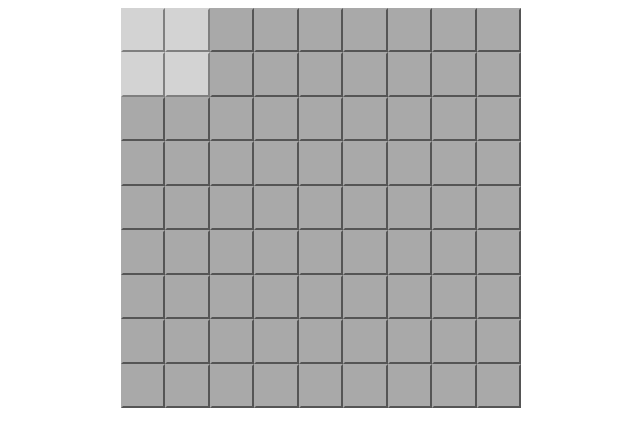
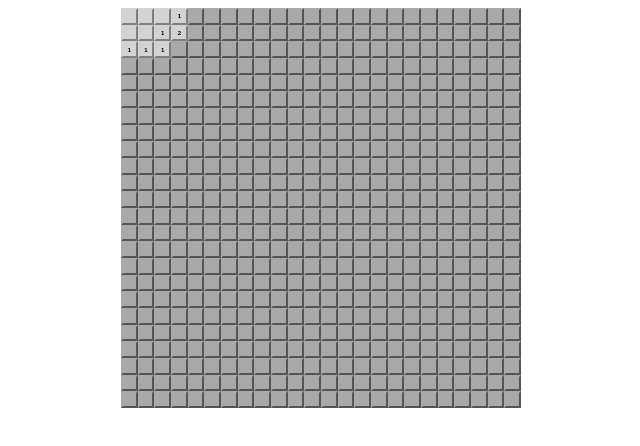
Before and after one commit to tomeklarysz/Minesweeper, a plain HTML site: page index.html in a window 1280 px wide. Both pictures are taken after a click on the button 462 px from the left and 30 px from the top of the page. Shown: the whole page, without its empty margins (319-959 px from the left). Drawn offline with Linux system fonts and the light colour scheme.

Commit message:
skip empty tails works now

```diff
--- a/minesweeper.js
+++ b/minesweeper.js
@@ -168,40 +168,89 @@ function play(level, size, mines) {
         }
     }
     let checkedTails = [];
+    let colorTails = [];
     function neighbourCheck(board, i, j) {
 
-        let hasEmptyNeighbours = false;
+        let isChecked = false;
+        let isColored = false;
+
+        for (let p=0; p<checkedTails.length; p++) {
+            if (i == checkedTails[p][0] && j == checkedTails[p][1]) {
+                isChecked = true;
+                // break;
+            }
+        }
+        for (let p=0; p<colorTails.length; p++) {
+            if (i == colorTails[p][0] && j == colorTails[p][1]) {
+                isColored = true;
+                // break;
+            }
+        }
+
         console.log(`starting check on ${i}, ${j}`);
         //checking if we are on the board
-        const isCol = Boolean(i>=0 && i< board.length);
-        const isRow = Boolean(j>=0 && j< board.length);
+        function isCol(i) {
+            return Boolean(i>=0 && i< board.length);
+        }
+        function isRow(j) {
+            return Boolean(j>=0 && j< board.length);
+        }
+
         if (!isCol || !isRow) return false;
 
-        //checking if we are near edge of the board
-        const isNotNorth = Boolean(i-1 >= 0);
-        const isNotSouth = Boolean(i+1 < board.length);
-        const isNotWest = Boolean(j-1 >= 0);
-        const isNotEast = Boolean(j+1 < board.length);
 
         function changeTails(x, y) {
-            tails[x][y].style.backgroundColor = 'lightgray';
-            tails[x][y].style.borderColor = 'lightgray';
-            tails[x][y].textContent = board[x][y];
-            checkedTails.push([x, y]);
+            if (!isColored) {
+                tails[x][y].style.backgroundColor = 'lightgray';
+                tails[x][y].style.borderColor = 'lightgray';
+                tails[x][y].textContent = board[x][y];
+            }
+            if (board[x][y] !== ' ') colorTails.push([x, y]);
+            checkedTails.push([i, j]);
         }
-        if (isCol && isRow && isNotNorth && isNotWest && board[i-1][j-1]) {
-            changeTails(i-1, j-1); // checking west side
-        }
-        if (isCol && isRow && isNotWest && board[i][j-1]) changeTails(i, j-1);
-        if (isCol && isRow && isNotSouth && isNotWest && board[i+1][j-1]) changeTails(i+1, j-1);
-        if (isCol && isRow && isNotSouth && board[i+1][j]) changeTails(i+1, j);            // south
-        if (isCol && isRow && isNotSouth && isNotEast && board[i+1][j+1]) changeTails(i+1, j+1); // east
-        if (isCol && isRow && isNotEast && board[i][j+1]) changeTails(i, j+1);
-        if (isCol && isRow && isNotNorth && isNotEast && board[i-1][j+1]) changeTails(i-1, j+1);
-        if (isCol && isRow && isNotNorth && board[i-1][j]) changeTails(i-1, j);           // north
+        if (!isChecked) {
+            // console.log(heckedTails.includes([i, j]));
+            if (isCol(i-1) && isRow(j-1)) {
+                changeTails(i-1, j-1);
+            }
+            if (isCol(i) && isRow(j-1)) {
+                changeTails(i, j-1);
 
-        if (board[x][y] === ' ' && !checkedTails.includes([x, y])) { //tutaj dokonczyc
-            neighbourCheck(board, x, y);
+            }
+            if (isCol(i+1) && isRow(j-1)) {
+                changeTails(i+1, j-1);
+
+            }
+            if (isCol(i+1) && isRow(j)) {
+                changeTails(i+1, j);
+
+            }
+            if (isCol(i+1) && isRow(j+1)) {
+                changeTails(i+1, j+1);
+
+            }
+            if (isCol(i) && isRow(j+1)) {
+                changeTails(i, j+1);
+
+            }
+            if (isCol(i-1) && isRow(j+1)) {
+                changeTails(i-1, j+1);
+
+            }
+            if (isCol(i-1) && isRow(j)) {
+                changeTails(i-1, j);
+
+            }
+            // checkedTails.push([i, j]);
+            if (isCol(i-1) && isRow(j-1) && board[i-1][j-1] === ' ') neighbourCheck(board, i-1, j-1);
+            if (isCol(i) && isRow(j-1) && board[i][j-1] === ' ') neighbourCheck(board, i, j-1);
+            if (isCol(i+1) && isRow(i+1) && board[i+1][j-1] === ' ') neighbourCheck(board, i+1, j-1);
+            if (isCol(i+1) && isRow(j) && board[i+1][j] === ' ') neighbourCheck(board, i+1, j);
+            if (isCol(i+1) && isRow(j+1) && board[i+1][j+1] === ' ') neighbourCheck(board, i+1, j+1);
+            if (isCol(i) && isRow(j+1) && board[i][j+1] === ' ') neighbourCheck(board, i, j+1);
+            if (isCol(i-1) && isRow(j+1) && board[i-1][j+1] === ' ') neighbourCheck(board, i-1, j+1);
+            if (isCol(i-1) && isRow(j)  && board[i-1][j] === ' ') neighbourCheck(board, i-1, j);
+
         }
         console.log(checkedTails);
         return true;
@@ -260,6 +309,6 @@ function play(level, size, mines) {
     return board;
 }
 
-let myBoard = play('easy', easyBoardSize, easyMines);
+let myBoard = play('hard', hardBoardSize, hardMines);
 console.table(myBoard);
 console.log(`number of mines: ${mediumMines}`);
--- a/style.css
+++ b/style.css
@@ -17,6 +17,9 @@ body {
 .row,
 .column {
     flex: 1;
+    font-size: 60%;
+    font-weight: 700;
+    padding: 0;
 }
 
 
```
